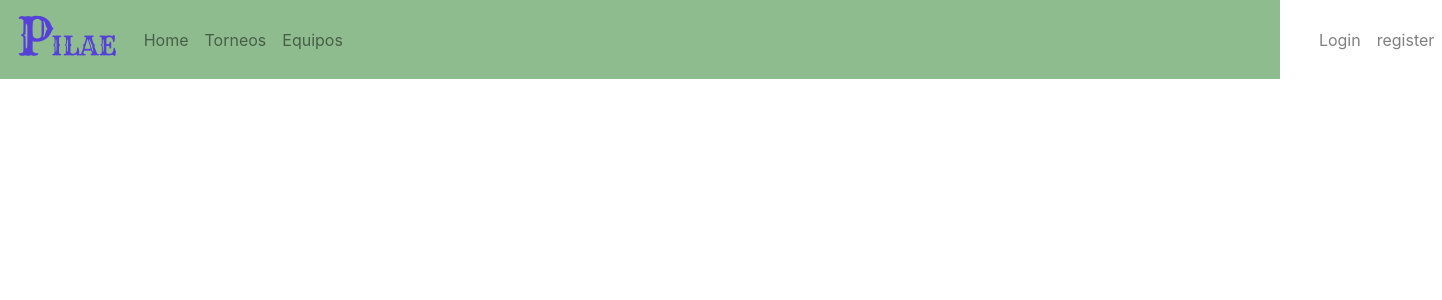
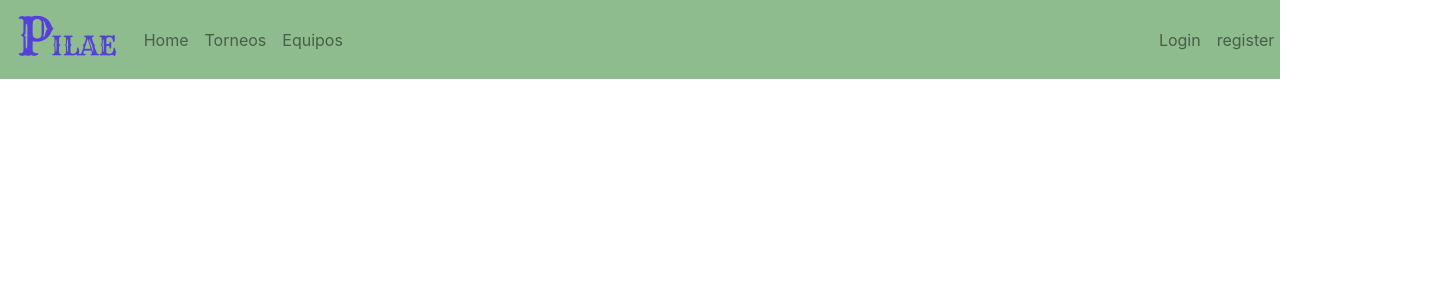
Before and after one commit to juancamilosalazar/cloud-front, an Angular app: page / in a window 1280 px wide. Shown: the top 300 px of the page, 1442 px wide, since content can reach past the window. Built offline with nearby package versions, Linux system fonts and the light colour scheme.

Commit message:
cambio rem de login

```diff
--- a/src/app/componets/menu/menu.component.html
+++ b/src/app/componets/menu/menu.component.html
@@ -10,7 +10,7 @@
       <a class="nav-item nav-link" [routerLink]="['/Home']" routerLinkActive="active">Home <span class="sr-only">(current)</span></a>
       <a class="nav-item nav-link" [routerLink]="['/Torneos']" routerLinkActive="active">Torneos</a>
       <a class="nav-item nav-link" [routerLink]="['/Equipos']" routerLinkActive="active">Equipos</a>
-      <div style="padding-left: 60rem">
+      <div style="padding-left: 50rem">
         <a  class="nav-item nav-link" [routerLink]="['/login']" routerLinkActive="active">Login</a>
 
       </div>
```
